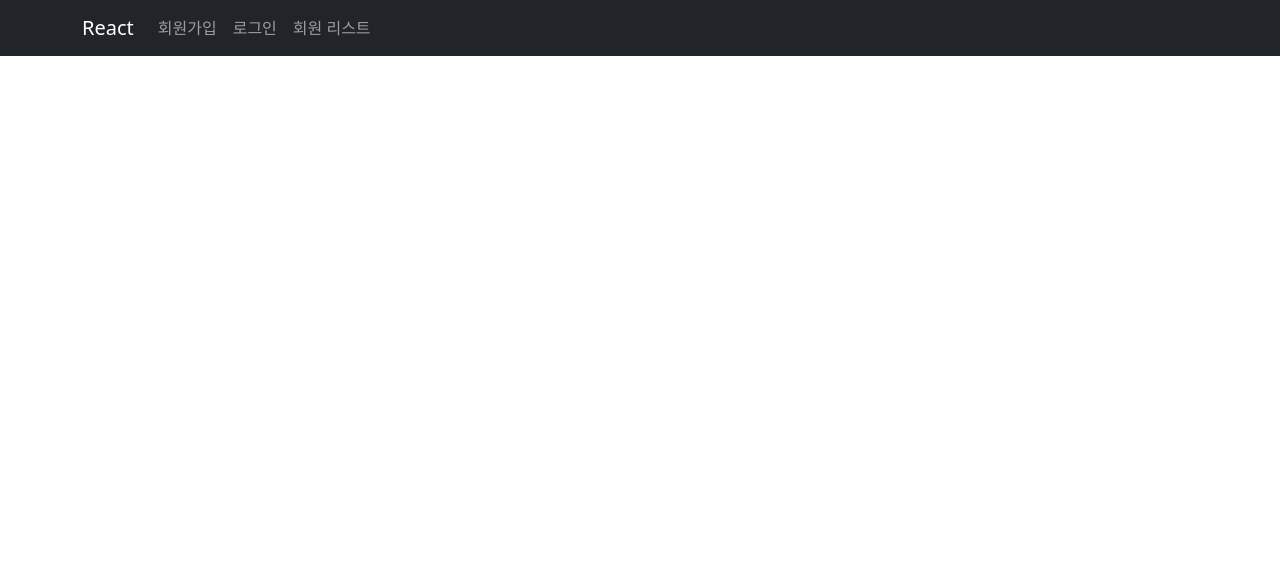
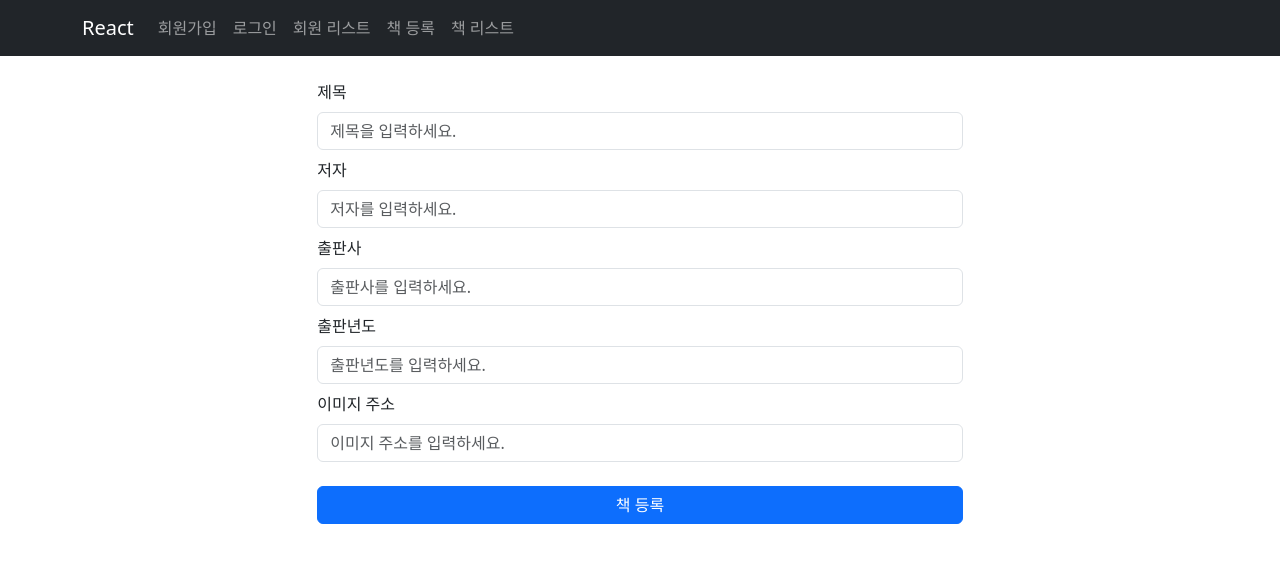
Before and after one commit to Koseohyeon/react_member, a React (Create React App) app: page /bookUpload in a window 1280 px wide. Shown: the top 562 px of the page. Built offline with nearby package versions, Linux system fonts and the light colour scheme.

Commit message:
일단
일단

```diff
--- a/src/App.js
+++ b/src/App.js
@@ -6,6 +6,9 @@ import MemberSave from "./pages/MemberSave";
 import Login from "./pages/Login";
 import MemberList from "./pages/MemberList";
 import MemberDetail from "./pages/MemberDetail";
+import BookUpload from "./pages/Book/BookUpload";
+import Bookdetail from "./pages/Book/Bookdetail";
+import Booklist from "./pages/Book/Booklist";
 function App() {
   return (
     <div>
@@ -17,6 +20,9 @@ function App() {
           <Route path="/login" exact={true} element={<Login />} />
           <Route path="/memberList" exact={true} element={<MemberList />} />
           <Route path="/detail/:id" exact={true} element={<MemberDetail />} />
+          <Route path="/bookUpload" exact={true} element={<BookUpload />} />
+          <Route path="/booklist" exact={true} element={<Booklist />} />
+          <Route path="/detail/:id" exact={true} element={<Bookdetail />} />
         </Routes>
       </Container>
     </div>
--- /dev/null
+++ b/src/components/Book.js
@@ -0,0 +1,30 @@
+import React from "react";
+import { Card } from "react-bootstrap";
+import { Link } from "react-router-dom";
+
+const Book = (props) => {
+  const { id, title, writher, publisher, year, bookImage } = props.book;
+
+  console.log('Book imageUrl:', bookImage);
+
+  return (
+    <Card className="d-flex flex-row" style={{ alignItems: 'center' }}>
+      <Card.Body style={{ flex: 1 }}>
+        <Card.Text>{id}</Card.Text>
+        <Card.Title>{title}</Card.Title>
+        <Card.Text>{writher}</Card.Text>
+        <Card.Text>{publisher}</Card.Text>
+        <Card.Text>{year}</Card.Text>
+        <Link to={'/book/detail/' + id}>상세보기</Link>
+      </Card.Body>
+      <Card.Img
+        variant="right"
+        src={bookImage}
+        alt={"description"}
+        style={{ width: '200px', height: 'auto', objectFit: 'cover' }}
+      />
+    </Card>
+  );
+}
+
+export default Book;
--- a/src/components/Header.js
+++ b/src/components/Header.js
@@ -14,6 +14,8 @@ export default function Header() {
             <Link to="/memberSave" className='nav-link'>회원가입</Link>
             <Link to="/login" className='nav-link'>로그인</Link>
             <Link to="/memberList" className='nav-link'>회원 리스트</Link>
+            <Link to="/bookUpload" className='nav-link'>책 등록</Link>
+            <Link to="/booklist" className='nav-link'>책 리스트</Link>
           </Nav>
         </Container>
       </Navbar>
--- /dev/null
+++ b/src/pages/Book/BookUpload.js
@@ -0,0 +1,116 @@
+import React, { useState } from 'react';
+import { Container, Form, Button } from 'react-bootstrap';
+import axios from 'axios';
+import { useNavigate } from 'react-router-dom';
+
+export default function Bookupload() {
+  const navigate = useNavigate();
+
+  const [title, setTitle] = useState('');
+  const [writher, setwrither] = useState('');
+  const [publisher, setPublisher] = useState('');
+  const [year, setyear] = useState('');
+  const [bookImage, setbookImage] = useState('');
+
+  const setInputTitle = (e) => {
+    setTitle(e.target.value);
+  };
+
+  const setInputwrither = (e) => {
+    setwrither(e.target.value);
+  };
+
+  const setInputPublisher = (e) => {
+    setPublisher(e.target.value);
+  };
+
+  const setInputsetyear = (e) => {
+    setyear(e.target.value);
+  };
+
+  const setInputsetbookImage = (e) => {
+    setbookImage(e.target.value);
+  };
+
+  const onClickSave = () => {
+    axios
+      .post("http://localhost:8088/api/book/save", {
+        title: title,
+        writher: writher,
+        publisher: publisher,
+        year: year,
+        bookImage: bookImage
+      })
+      .then((res) => {
+        console.log(res.data);
+        if (res.status === 200) {
+          console.log("책 등록 성공");
+          navigate('/book-list');
+        } else {
+          console.log("책 등록 실패");
+        }
+      })
+      .catch((err) => {
+        console.log("책 등록 실패!");
+        console.error(err);
+      });
+  };
+
+  return (
+    <div>
+      <Container style={{ width: '60%' }}>
+        <Form.Group className="mb-2" controlId="title">
+          <Form.Label>제목</Form.Label>
+          <Form.Control
+            type="text"
+            placeholder="제목을 입력하세요."
+            onChange={setInputTitle}
+            required
+          />
+        </Form.Group>
+        <Form.Group className="mb-2" controlId="writher">
+          <Form.Label>저자</Form.Label>
+          <Form.Control
+            type="text"
+            placeholder="저자를 입력하세요."
+            onChange={setInputwrither}
+            required
+          />
+        </Form.Group>
+        <Form.Group className="mb-2" controlId="publisher">
+          <Form.Label>출판사</Form.Label>
+          <Form.Control
+            type="text"
+            placeholder="출판사를 입력하세요."
+            onChange={setInputPublisher}
+            required
+          />
+        </Form.Group>
+        <Form.Group className="mb-2" controlId="year">
+          <Form.Label>출판년도</Form.Label>
+          <Form.Control
+            type="text"
+            placeholder="출판년도를 입력하세요."
+            onChange={setInputsetyear}
+            required
+          />
+          </Form.Group>
+        <Form.Group className="mb-2" controlId="bookImage">
+          <Form.Label>이미지 주소</Form.Label>
+          <Form.Control
+            type="text"
+            placeholder="이미지 주소를 입력하세요."
+            onChange={setInputsetbookImage}
+            required
+          />
+        </Form.Group>
+
+        <div className="mb-4"></div>
+
+        <Button className="w-100" variant="primary" onClick={onClickSave}>
+          책 등록
+        </Button>
+      </Container>
+    </div>
+  );
+}
--- /dev/null
+++ b/src/pages/Book/Bookdetail.js
@@ -0,0 +1,57 @@
+import React, { useEffect, useState } from 'react';
+import { useParams } from 'react-router-dom';
+
+const Bookdetail = () => {
+    const { id } = useParams();
+    const [book, setBook] = useState(null);
+    const [loading, setLoading] = useState(true);
+    const [error, setError] = useState(null);
+
+    useEffect(() => {
+        fetch(`http://localhost:8088/api/book/${id}`)
+            .then(response => {
+                if (!response.ok) {
+                    throw new Error('Network response was not ok');
+                }
+                return response.json();
+            })
+            .then(data => {
+                console.log('Data:', data);
+                setBook(data);
+                setLoading(false);
+            })
+            .catch(error => {
+                console.error('Fetch error:', error);
+                setError(error);
+                setLoading(false);
+            });
+    }, [id]);
+
+    if (loading) {
+        return <div>Loading...</div>;
+    }
+
+    if (error) {
+        return <div>Error: {error.message}</div>;
+    }
+
+    if (!book) {
+        return <div>No book found</div>;
+    }
+
+    return (
+        <div>
+            <h1>Book Detail</h1>
+            <p><strong>ID:</strong> {book.id}</p>
+            <p><strong>Title:</strong> {book.title}</p>
+            <p><strong>Writher:</strong> {book.writher}</p>
+            <p><strong>Publisher:</strong> {book.publisher}</p>
+            <p><strong>year:</strong> {book.year}</p>
+            <div>
+                <img src={book.bookImage} alt={book.title} style={{ width: '200px', height: 'auto' }} />
+            </div>
+        </div>
+    );
+};
+
+export default Bookdetail;
--- /dev/null
+++ b/src/pages/Book/Booklist.js
@@ -0,0 +1,34 @@
+import React, { useEffect, useState } from 'react'
+import Book from '../../components/Book'
+import axios from 'axios';
+
+export default function Booklist() {
+
+  const [books, setBooks] = useState([]);
+
+  useEffect(()=> {
+    // 초기화
+    axios.get("http://localhost:8088/api/book/list")
+    .then((res) => {
+      console.log("data: ", res.data);
+      setBooks(res.data);
+    })
+    .catch((error) => {
+      console.log("오류 발생!!!!");
+      console.log(error);
+    })
+  }, []);
+
+  return (
+    <div>
+        <h1>책 리스트 페이지</h1>
+        <div>
+        {
+          books.map((book) =>
+            <Book key={book.id} book={book} />
+          )
+        }
+        </div>
+    </div>
+  )
+}
--- a/src/pages/Login.js
+++ b/src/pages/Login.js
@@ -22,7 +22,7 @@ export default function Login() {
         console.log("ID : ", id, "  PW : ", pw);
 
         axios
-            .post("http://localhost:8080/api/login", {
+            .post("http://localhost:8088/api/login", {
                 email: id,
                 password: pw,
             }).then((res) => {
```
